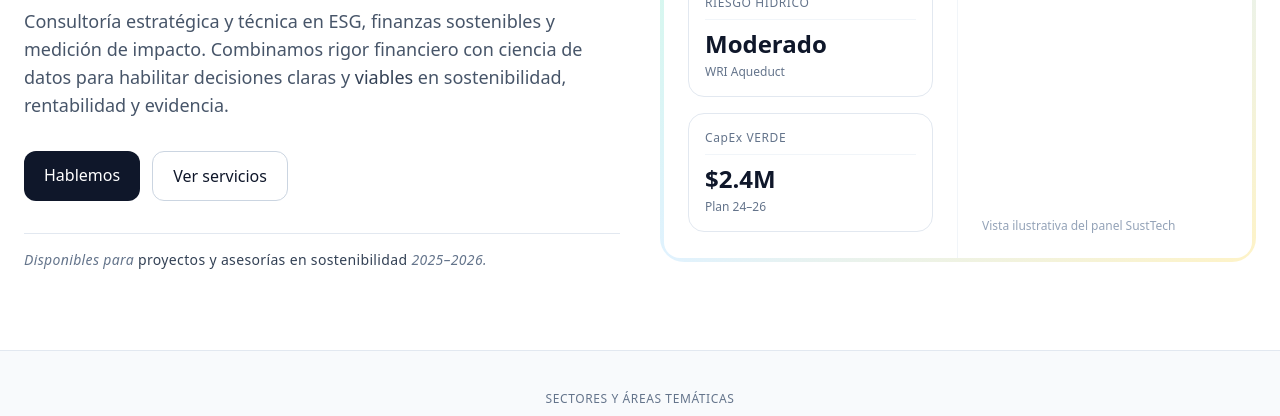
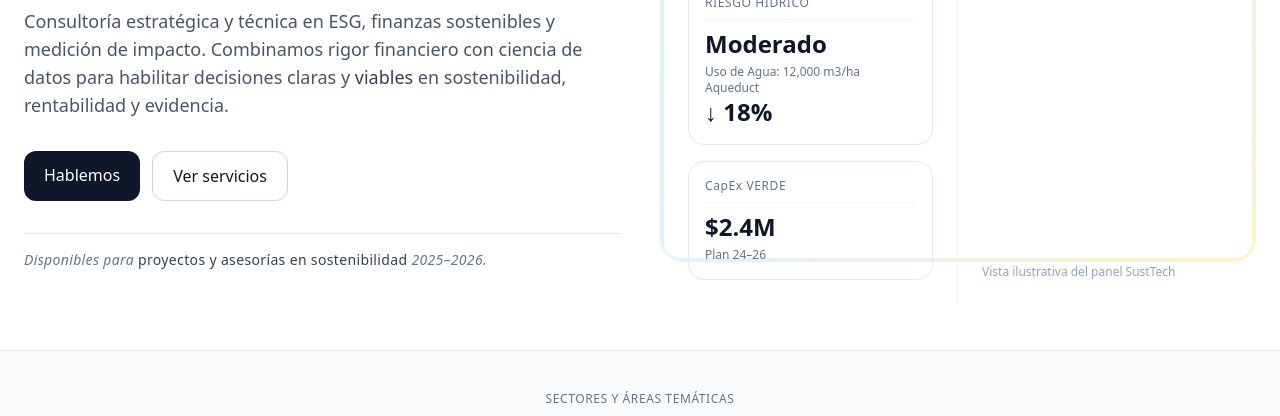
Before and after one commit to diegobrenes/susttech-site, a plain HTML site: page index.html in a window 1280 px wide. Shown: the part 384-800 px from the top of the page. Drawn offline with nearby package versions, Linux system fonts and the light colour scheme.

Commit message:
visual fine tuning

```diff
--- a/index.html
+++ b/index.html
@@ -99,7 +99,8 @@
                 <div class="text-xs uppercase tracking-wider text-slate-500">Riesgo hídrico</div>
                 <div class="my-2 h-px bg-slate-100"></div>
                 <div class="mt-1 text-2xl font-semibold">Moderado</div>
-                <div class="text-xs text-slate-500 mt-1">WRI Aqueduct</div>
+                <div class="text-xs text-slate-500 mt-1">Uso de Agua: 12,000 m3/ha Aqueduct</div>
+                <div class="text-2xl font-semibold">↓ 18%</div>
               </div>
               <div class="rounded-2xl border border-slate-200 p-4">
                 <div class="text-xs tracking-wider text-slate-500">CapEx VERDE</div>
```
